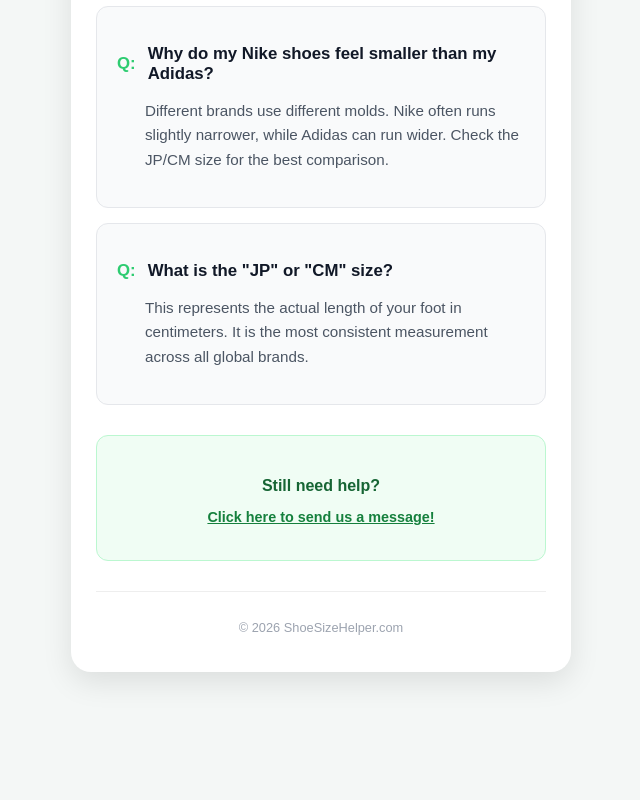
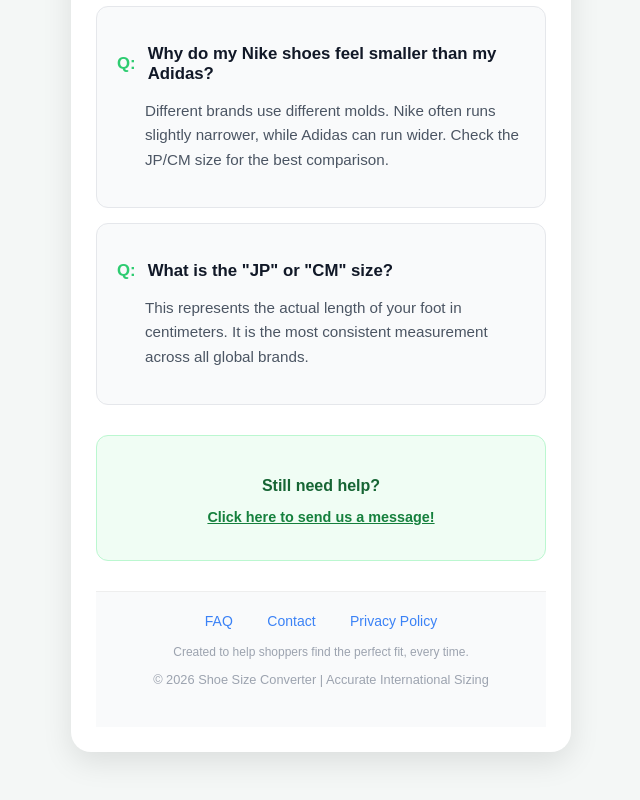
Before and after one commit to jaydenknight30/Shoe-converter, a plain HTML site: page faq.html in a window 1280 px wide. Shown: the part 657-1457 px from the top of the page, without its empty margins (319-959 px from the left). Before the commit the page ends 1417 px from the top, so only its background shows below. Drawn offline with Linux system fonts and the light colour scheme.

Commit message:
Add files via upload

```diff
--- a/faq.html
+++ b/faq.html
@@ -43,9 +43,19 @@
         </p>
     </div>
 
-    <div class="more-faq-link" style="text-align: center; margin-top: 30px; border-top: 1px solid #eee; padding-top: 15px;">
-        <p style="font-size: 0.8rem; color: #9ca3af;">&copy; 2026 ShoeSizeHelper.com</p>
+    <footer class="site-footer" style="margin-top: 30px; border-top: 1px solid #eee; padding-top: 20px;">
+    <div class="footer-content" style="text-align: center;">
+        <div class="footer-links" style="margin-bottom: 15px;">
+            <a href="faq.html" style="margin-right: 15px; text-decoration: none; color: #3b82f6;">FAQ</a>
+            <a href="contact.html" style="margin-right: 15px; text-decoration: none; color: #3b82f6;">Contact</a>
+            <a href="privacy.html" style="text-decoration: none; color: #3b82f6;">Privacy Policy</a>
+        </div>
+        <p style="font-size: 12px; color: #9ca3af; margin-bottom: 5px;">
+            Created to help shoppers find the perfect fit, every time.
+        </p>
+        <p style="font-size: 0.8rem; color: #9ca3af;">&copy; 2026 Shoe Size Converter | Accurate International Sizing</p>
     </div>
+</footer>
 </div>
 </body>
 </html>
--- a/style.css
+++ b/style.css
@@ -469,3 +469,13 @@
     font-size: 0.95rem;
     padding-left: 28px;
 }
+.footer-links a {
+    color: #3b82f6;
+    text-decoration: none;
+    font-size: 14px;
+    font-weight: 500;
+}
+
+.footer-links a:hover {
+    text-decoration: underline;
+}
```
Also changed, not shown: contact.html (+12 -2 lines), privacy.html (+13 -0 lines).
